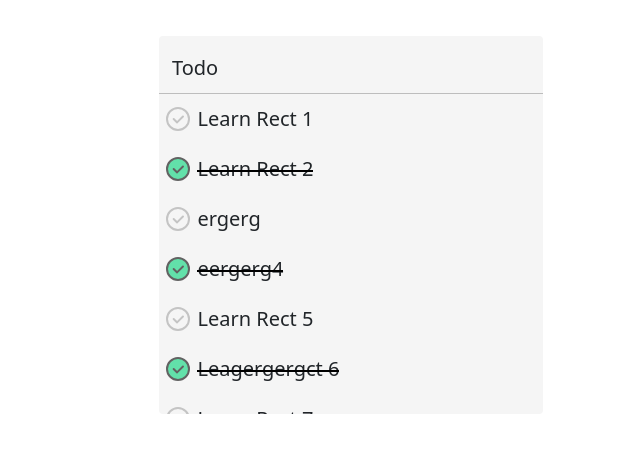
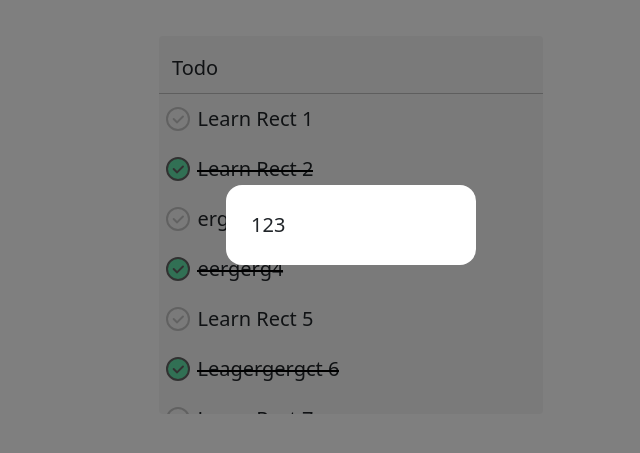
Before and after one commit to mrxFr1ends/portfolio_projects, a React (Create React App) app: page / in a window 1280 px wide. Shown: the part 175-628 px from the top of the page, without its empty margins (289-929 px from the left). Built offline with nearby package versions, Linux system fonts and the light colour scheme.

Commit message:
Add GitHub Pages

```diff
--- a/src/App.js
+++ b/src/App.js
@@ -18,6 +18,7 @@ function App() {
     { id: 9, isComplete: true, text: "Lea123110" },
   ]);
   const [todoValue, setTodoValue] = useState("");
+  const [modal, setModal] = useState(true);
 
   const completeTodo = (id) => {
     setTodos(
@@ -48,8 +49,8 @@ function App() {
 
   return (
     <div className="container">
-      <ModalWindow visible={false}>
-
+      <ModalWindow visible={modal} setVisible={setModal}>
+        <div>123</div>
       </ModalWindow>
       <TextField
         name="todo"
@@ -58,7 +59,7 @@ function App() {
         onChange={(e) => setTodoValue(e.target.value)}
         onKeyUp={(e) => e.key === "Enter" && addTodo()}
       />
-      <TodoList todos={todos} onComplete={completeTodo} onRemove={removeTodo} />
+      <TodoList todos={todos} onComplete={completeTodo} onRemove={removeTodo} onSelect={_ => setModal(true)}/>
     </div>
   );
 }
--- a/src/components/ModalWindow/ModalWindow.module.css
+++ b/src/components/ModalWindow/ModalWindow.module.css
@@ -6,6 +6,7 @@
   left: 0;
   display: none;
   background: rgba(0,0,0, 0.5);
+  z-index: 9999;
 }
 .modal__content {
   padding: 25px;
--- a/src/components/TodoList/TodoList.jsx
+++ b/src/components/TodoList/TodoList.jsx
@@ -3,7 +3,7 @@ import {TransitionGroup, CSSTransition} from 'react-transition-group';
 import TodoListItem from '../TodoListItem/TodoListItem.jsx';
 import './TodoList.css'
 
-const TodoList = ({todos, onComplete, onRemove}) => {
+const TodoList = ({todos, onComplete, onRemove, onSelect}) => {
   return (
     <ul className="todos_list">
       <TransitionGroup>
@@ -13,6 +13,7 @@ const TodoList = ({todos, onComplete, onRemove}) => {
               item={item}
               onComplete={onComplete}
               onRemove={onRemove}
+              // onClick={onSelect}
               key={item.id}
             />
           </CSSTransition>
--- a/src/components/TodoListItem/TodoListItem.css
+++ b/src/components/TodoListItem/TodoListItem.css
@@ -5,6 +5,7 @@
   width: 100%;
   height: 50px;
   transition: 0.4s all ease-in-out;
+  cursor: pointer;
 }
 .todos_item:hover {
   background-color: #eee;
--- a/src/components/TodoListItem/TodoListItem.jsx
+++ b/src/components/TodoListItem/TodoListItem.jsx
@@ -4,11 +4,11 @@ import Button from './../Button/Button';
 import { CheckMarkIcon, CrossIcon } from './../../icons/Icons';
 import './TodoListItem.css'
 
-const TodoListItem = ({ item, onComplete, onRemove }) => {
+const TodoListItem = ({ item, onComplete, onRemove, onClick }) => {
   return (
-    <div className="todos_item">
+    <div className="todos_item" onClick={onClick}>
       <div className="todoBtnComplete">
-        <CheckBox check={item.isComplete} setCheck={_ => onComplete(item.id)} icon={<CheckMarkIcon/>}/>
+        <CheckBox check={item.isComplete} setCheck={e => { onComplete(item.id); e.stopPropagation(); }} icon={<CheckMarkIcon/>}/>
       </div>
       <div className={"todoText"}>
         <span className={["todoText_strike", item.isComplete ? "active" : ""].join(' ')}>
```
Also changed, not shown: package.json (+7 -1 lines), 1 other file (tests, documents, lock files or other folders).
